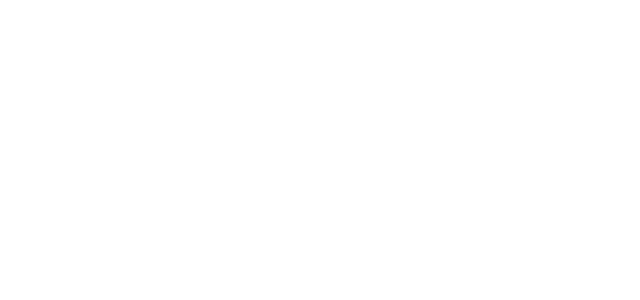
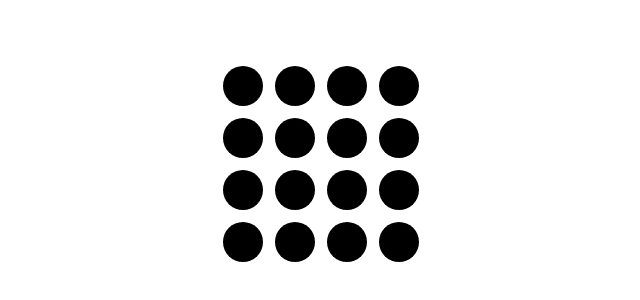
Before and after one commit to fabiangamboa95/binary-toggling-puzzle, a React (Create React App) app: page / in a window 1280 px wide. Shown: the part 236-536 px from the top of the page, without its empty margins (319-959 px from the left). Built offline with nearby package versions, Linux system fonts and the light colour scheme.

Commit message:
playable

```diff
--- a/package.json
+++ b/package.json
@@ -11,6 +11,7 @@
     "@types/node": "^12.0.0",
     "@types/react": "^17.0.0",
     "@types/react-dom": "^17.0.0",
+    "immer": "^9.0.3",
     "react": "^17.0.2",
     "react-dom": "^17.0.2",
     "react-scripts": "4.0.3",
--- a/src/App.tsx
+++ b/src/App.tsx
@@ -1,5 +1,39 @@
+import { useState } from "react";
+import produce from "immer";
+
 const App = () => {
-  return <div className=""></div>;
+  const side = 4;
+  const [grid, setGrid] = useState(Array(side ** 2).fill(false));
+
+  const onClick = (index: number) => {
+    const row = Math.floor(index / side);
+    const column = index % side;
+    setGrid(
+      produce(grid, (draft) => {
+        for (let i = 0; i < side; i++) {
+          draft[row * side + i] = !draft[row * side + i];
+          draft[i * side + column] = !draft[i * side + column];
+          draft[index] = !draft[index];
+        }
+      })
+    );
+  };
+
+  return (
+    <div className="h-screen flex flex-col items-center justify-center">
+      <div className={`grid grid-cols-${side} gap-3`}>
+        {grid.map((value, index) => (
+          <div
+            className={`${
+              value ? "bg-yellow-400" : "bg-black"
+            } rounded-full w-10 h-10`}
+            key={index}
+            onClick={() => onClick(index)}
+          />
+        ))}
+      </div>
+    </div>
+  );
 };
 
 export default App;
```
Also changed, not shown: 2 other files (tests, documents, lock files or other folders).
